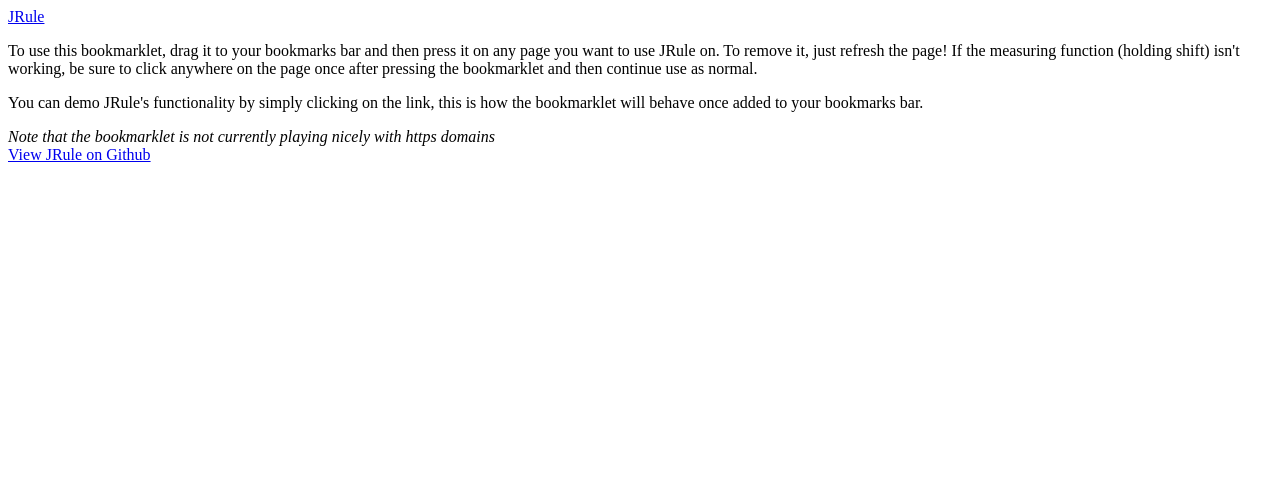
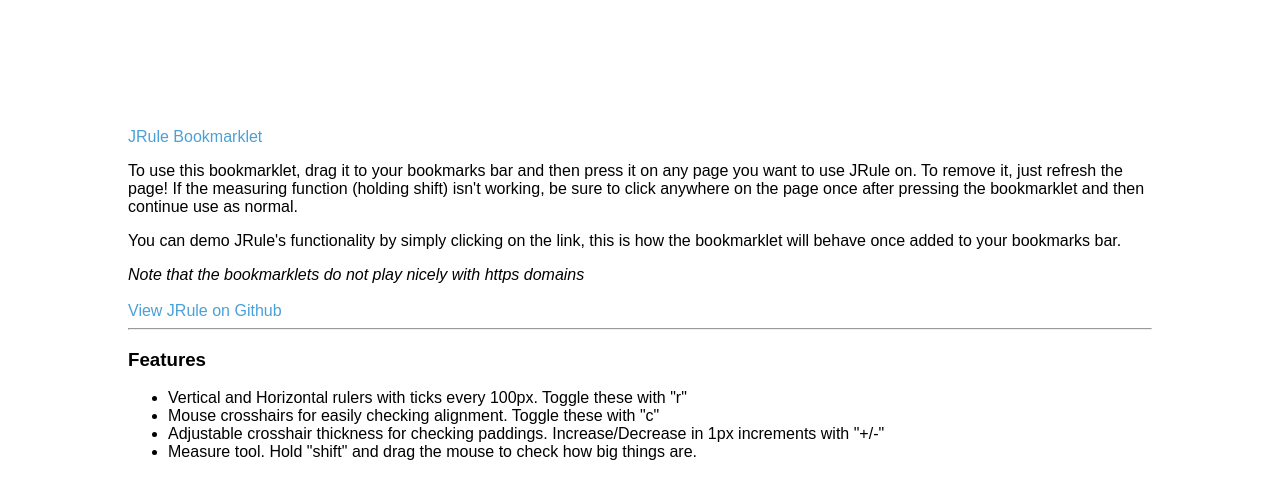
Before and after one commit to lstebner/jrule, a plain HTML site: page bookmarklet.html in a window 1280 px wide. Drawn offline with Linux system fonts and the light colour scheme.

Commit message:
bookmarklet page updated

```diff
--- a/bookmarklet.html
+++ b/bookmarklet.html
@@ -2,22 +2,50 @@
 <html>
   <head>
     <title>JRule</title>
+    <style type="text/css">
+        body{
+            padding: 120px;
+            font-family: sans-serif;
+        }
+
+        a, a:visited{
+            text-decoration: none;
+            color: #4aa1d7;
+        }
+
+        a:hover{
+            text-decoration: underline;
+            color: #1c587d;
+        }
+    </style>
   </head>
   <body>
     <a href="javascript: (function () {
     var jsCode = document.createElement('script');
     jsCode.setAttribute('src', 'http://www.beansandhops.com/javascripts/jrule.js');
   document.body.appendChild(jsCode);
- }());">JRule</a>
+ }());">JRule Bookmarklet</a>
 
     <p>To use this bookmarklet, drag it to your bookmarks bar and then press it on any page you want to use JRule on. To remove it, just refresh the page! If the measuring function (holding shift) isn't working, be sure to click anywhere on the page once after pressing the bookmarklet and then continue use as normal.</p>
 
     <p>You can demo JRule's functionality by simply clicking on the link, this is how the bookmarklet will behave once added to your bookmarks bar.</p>
 
-    <em>Note that the bookmarklet is not currently playing nicely with https domains</em>
+    <em>Note that the bookmarklets do not play nicely with https domains</em>
 
-    <br />
+    <br /><br />
 
     <a href="https://github.com/lstebner/jrule">View JRule on Github</a>
+
+    <hr>
+
+    <h3>Features</h3>
+
+    <ul>
+        <li>Vertical and Horizontal rulers with ticks every 100px. Toggle these with "r"</li>
+        <li>Mouse crosshairs for easily checking alignment. Toggle these with "c"</li>
+        <li>Adjustable crosshair thickness for checking paddings. Increase/Decrease in 1px increments with "+/-"</li>
+        <li>Measure tool. Hold "shift" and drag the mouse to check how big things are.</li>
+    </ul>
+
   </body>
 </html>
```
